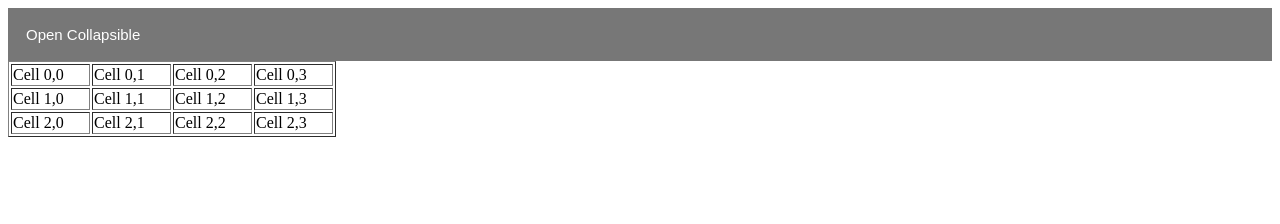
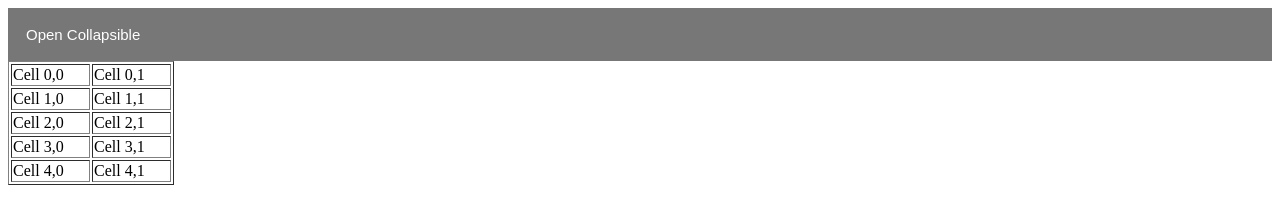
Before and after one commit to thatJJL/bingo-card-generator-html-js, a plain HTML site: page index.html in a window 1280 px wide. Drawn offline with Linux system fonts and the light colour scheme.

Commit message:
i3 Height & width variables

```diff
--- a/index.html
+++ b/index.html
@@ -1,5 +1,5 @@
 <!--
-index2
+index3
 Generated table
 -->
 <html>
@@ -68,6 +68,10 @@ Generated table
 	<script>
 	//https://stackoverflow.com/questions/14643617/create-table-using-javascript
 	function addTable() {
+		var height = 5;
+		var width = 2;
+
+
 		var myTableDiv = document.getElementById("myDynamicTable");
 
 		var table = document.createElement('TABLE');
@@ -76,11 +80,11 @@ Generated table
 		var tableBody = document.createElement('TBODY');
 		table.appendChild(tableBody);
 
-		for (var i = 0; i < 3; i++) {
+		for (var i = 0; i < height; i++) {
 			var tr = document.createElement('TR');
 			tableBody.appendChild(tr);
 
-			for (var j = 0; j < 4; j++) {
+			for (var j = 0; j < width; j++) {
 				var td = document.createElement('TD');
 				td.width = '75';
 			td.appendChild(document.createTextNode("Cell " + i + "," + j));
```
